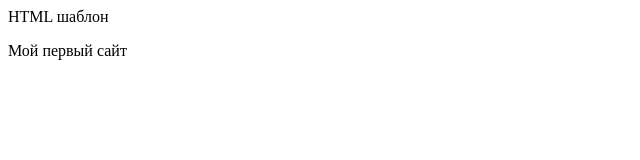
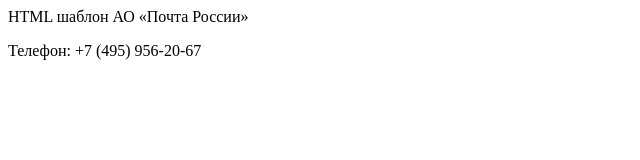
Before and after one commit to kat-sum/New-project, a plain HTML site: page index.html in a window 1280 px wide. Shown: the whole page, without its empty margins (0-640 px from the left). Drawn offline with Linux system fonts and the light colour scheme.

Commit message:
Добавлены правки в index.html

```diff
--- a/index.html
+++ b/index.html
@@ -9,7 +9,8 @@ HTML шаблон
 </head>
 
 <body>
-     <p>Мой первый сайт</p>
+    <h>АО «Почта России»</h>
+     <p>Телефон: +7 (495) 956-20-67</p>
 </body>
 
 </html>
```
